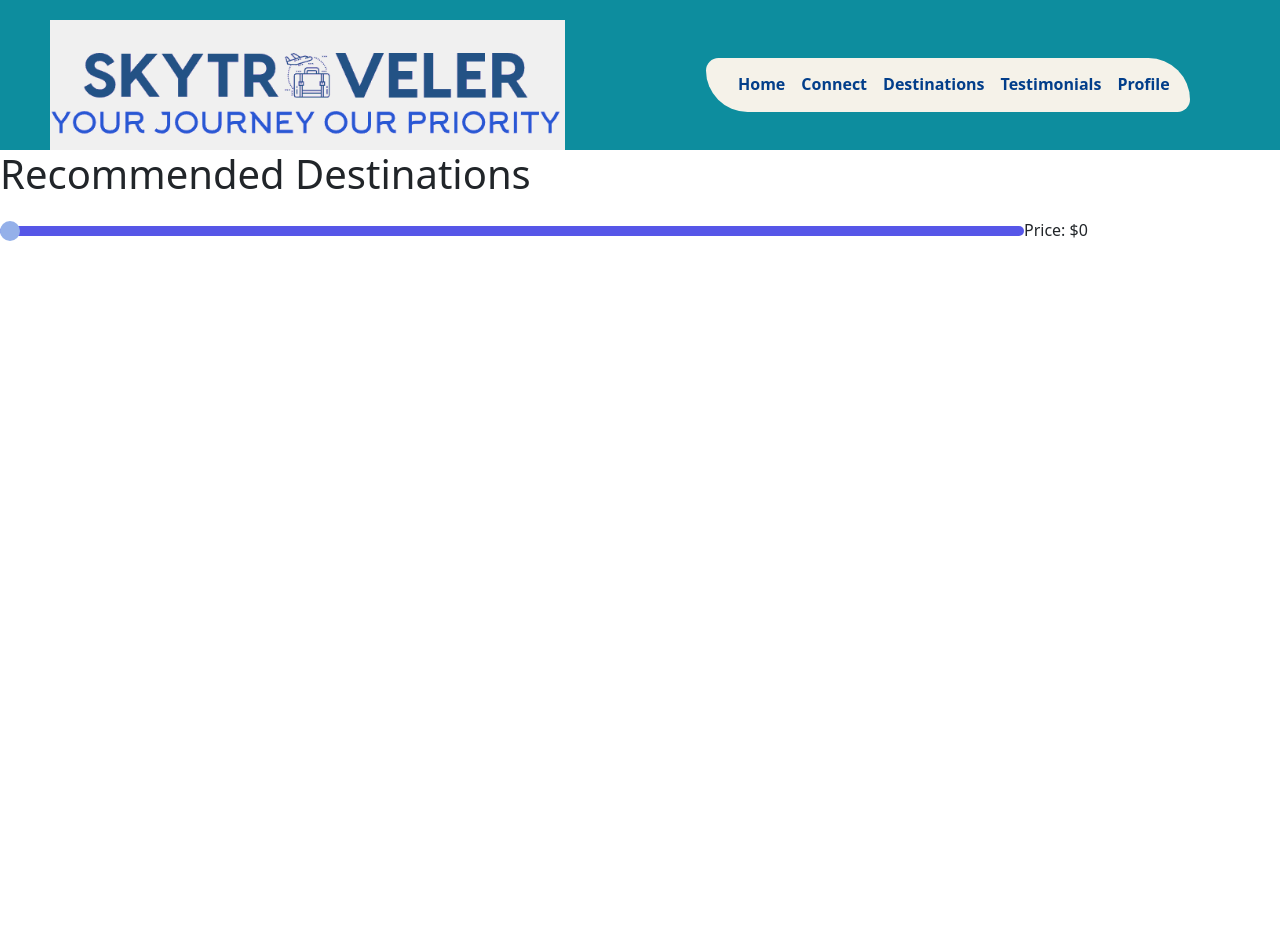
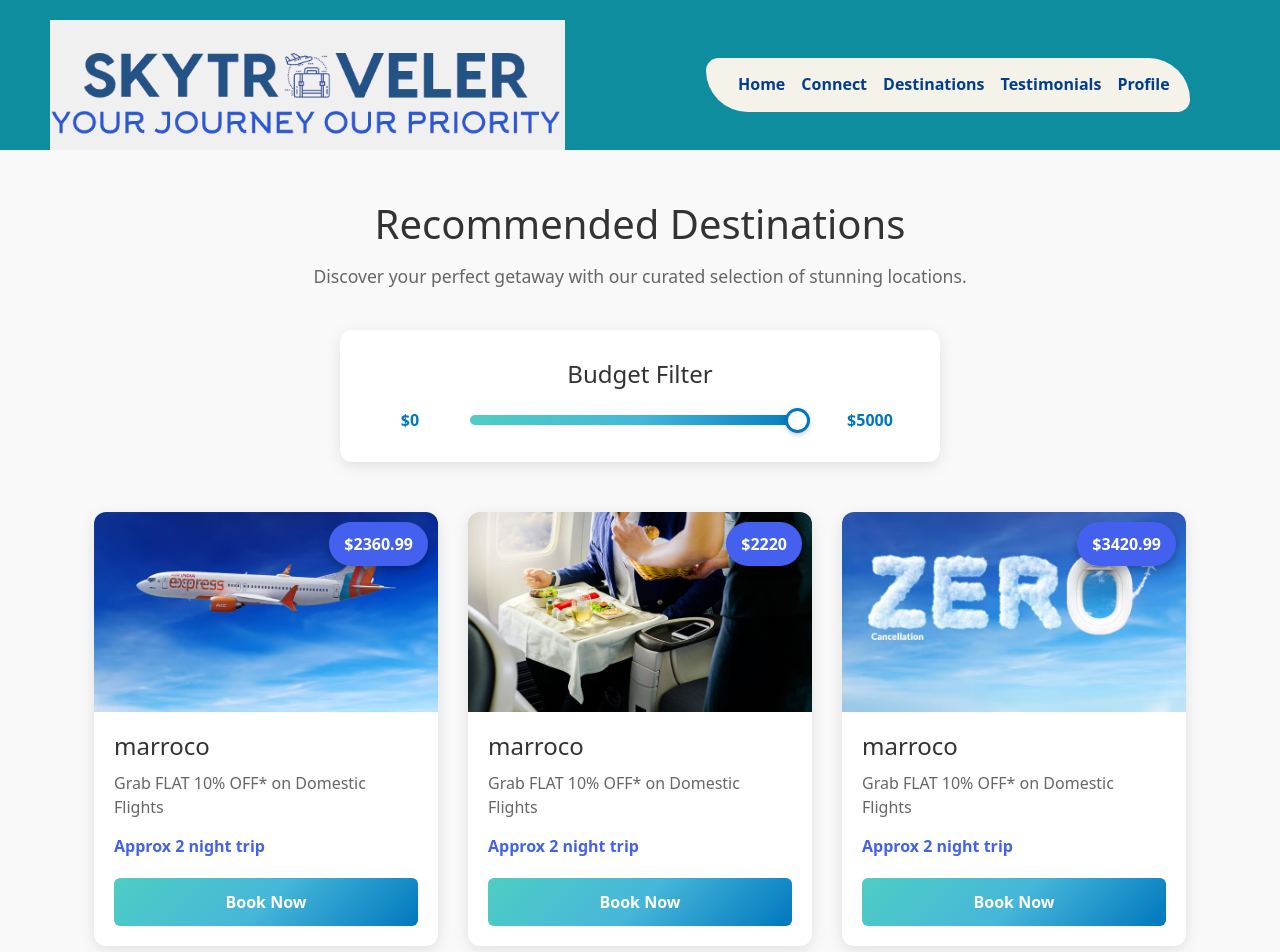
Before and after one commit to Meriem-Zouari/PPP, a React (Vite) app: page /Destinations in a window 1280 px wide. Shown: the top 952 px of the page. Before the commit the page ends 800 px from the top, so only its background shows below. Built offline with nearby package versions, Linux system fonts and the light colour scheme.

Commit message:
Changes in Destinations page

```diff
--- a/src/Components/Hero.jsx
+++ b/src/Components/Hero.jsx
@@ -142,7 +142,7 @@ export default function Hero() {
   const navigate = useNavigate();
 
   const handleExplore = () => {
-    navigate('/booking', {
+    navigate('/Booking', {
       state: {
         destination,
         departDate,
--- a/src/Pages/Shop/Product.jsx
+++ b/src/Pages/Shop/Product.jsx
@@ -1,4 +1,4 @@
-import React from 'react'
+/*import React from 'react'
 import info1 from "../../assets/info1.png";
 import info2 from "../../assets/info2.png";
 import info3 from "../../assets/info3.png";
@@ -6,44 +6,6 @@ import styled from "styled-components";
 
 const Product = (props) => {
   const { id, title, subTitle, cost, image ,duration} = props.data;
-/*
-  return (
-    <div className='product'>
-      <div className='box'>
-        <div className='card'>
-          <div className='image'>
-            <img src={productImage} alt='' />
-          </div>
-          <div className='desc'>
-            <h1>{title}</h1>
-            <p>{productName}</p>
-            <span>${price}</span>
-          </div>
-          <div className='star'>
-            <AiFillStar className='icon' />
-            <AiFillStar className='icon' />
-            <AiFillStar className='icon' />
-            <AiFillStar className='icon' />
-          </div>
-          <button className='addToCartBttn'>Book Now</button>
-
-        </div>
-      </div>
-    </div>
-  );
-};
-
-export default Product;
-*/
-
-
-
-
-
-
-
-
-
 
   return (
     <Section id="recommend">
@@ -130,7 +92,7 @@ const Section = styled.section`
             border-radius: 1rem;
             background-color: #4d2ddb84;
             width: 2rem;
-            /* padding: 1rem; */
+
             padding: 0.3rem 0.4rem;
           }
         }
@@ -161,4 +123,130 @@ const Section = styled.section`
       padding: 0;
     }
   }
+`;*/
+import React from 'react';
+import { useNavigate } from 'react-router-dom';
+import styled from "styled-components";
+
+const Product = (props) => {
+  const { id , title, subTitle, cost, image, duration } = props.data;
+  const navigate = useNavigate();
+
+  const handleBookNow = () => {
+    navigate('/Booking', {
+      state: {
+        destinationId: id,
+        title,
+        subTitle,
+        cost,
+        duration
+      }
+    });
+  };
+  return (
+    <StyledProduct>
+      <div className="image-container">
+        <img src={image} alt={title} />
+        <div className="price">${cost}</div>
+      </div>
+      <div className="info">
+        <h3>{title}</h3>
+        <p>{subTitle}</p>
+        <div className="details">
+
+          <span>{duration}</span>
+        </div>
+        <button onClick={handleBookNow}>Book Now</button>
+      </div>
+    </StyledProduct>
+  );
+};
+
+export default Product;
+
+const StyledProduct = styled.div`
+  background-color: white;
+  border-radius: 12px;
+  box-shadow: 0 4px 15px rgba(0, 0, 0, 0.1);
+  overflow: hidden;
+  transition: all 0.3s ease-in-out;
+
+  &:hover {
+    transform: translateY(-10px);
+    box-shadow: 0 10px 25px rgba(0, 0, 0, 0.2);
+  }
+
+  .image-container {
+    position: relative;
+    img {
+      width: 100%;
+      height: 200px;
+      object-fit: cover;
+    }
+    .price {
+      position: absolute;
+      top: 10px;
+      right: 10px;
+      background-color: #4361ee;
+      color: white;
+      padding: 10px 15px;
+      border-radius: 25px;
+      font-weight: bold;
+      box-shadow: 0 4px 10px rgba(0, 0, 0, 0.3);
+    }
+  }
+
+  .info {
+    padding: 20px;
+    h3 {
+      font-size: 1.5rem;
+      color: #333;
+      margin-bottom: 10px;
+    }
+    p {
+      color: #666;
+      margin-bottom: 15px;
+    }
+    .details {
+      display: flex;
+      justify-content: space-between;
+      align-items: center;
+      margin-bottom: 20px;
+      .services {
+        display: flex;
+        gap: 10px;
+        img {
+          width: 30px;
+          padding: 5px;
+          background-color: #f0f0f0;
+          border-radius: 50%;
+          transition: all 0.3s ease;
+          &:hover {
+            background-color: #4361ee;
+            transform: scale(1.1);
+          }
+        }
+      }
+      span {
+        font-weight: bold;
+        color: #4361ee;
+      }
+    }
+    button {
+      width: 100%;
+      padding: 12px;
+      background: linear-gradient(135deg, #4ecdc4 0%, #45b7d9 50%, #0077be 100%);
+      color: white;
+      border: none;
+      border-radius: 6px;
+      font-size: 1rem;
+      font-weight: bold;
+      cursor: pointer;
+      transition: 0.3s ease;
+      &:hover {
+        background: linear-gradient(135deg, #40b5ac 0%, #3d9fbf 50%, #0066a6 100%);
+        box-shadow: 0 4px 10px rgba(0, 0, 0, 0.3);
+      }
+    }
+  }
 `;
--- a/src/Pages/Shop/Shop.css
+++ b/src/Pages/Shop/Shop.css
@@ -162,72 +162,72 @@
     width:90%;
   }
 }
-
+/*********************/
 /* Style the price filter range */
-.shopTitle input[type="range"] {
+/*.shopTitle input[type="range"] {
   -webkit-appearance: none;
   width: 80%;
   height: 10px;
-  background: #0f0fde; /* Background color of the track */
-  outline: none; /* Remove outline */
-  opacity: 0.7; /* Set opacity */
+  background: #0f0fde;
+  outline: none;
+  opacity: 0.7;
   transition: opacity 0.2s;
-  border-radius: 5px; /* Rounded corners */
+  border-radius: 5px;
   margin-top: 20px;
 }
 
-/* Style the thumb (indicator) of the range */
+
 .shopTitle input[type="range"]::-webkit-slider-thumb {
   -webkit-appearance: none;
   appearance: none;
   width: 20px;
   height: 20px;
-  background: #6790e1; /* Thumb color */
-  border-radius: 50%; /* Rounded shape */
-  cursor: pointer; /* Cursor style */
+  background: #6790e1;
+  border-radius: 50%;
+  cursor: pointer;
 }
 
-/* Change thumb color on hover */
+
 .shopTitle input[type="range"]::-webkit-slider-thumb:hover {
   background: #28c8a4;
 }
 
-/* Change track color when thumb is being dragged */
+
 .shopTitle input[type="range"]:active::-webkit-slider-thumb {
   background: #28c8a4;
 }
 
-/* Change track color */
+
 .shopTitle input[type="range"]::-moz-range-track {
-  background: #f0f0f0; /* Background color of the track */
-  border-radius: 5px; /* Rounded corners */
+  background: #f0f0f0;
+  border-radius: 5px;
 }
 
-/* Style for the thumb (indicator) in Firefox */
+
 .shopTitle input[type="range"]::-moz-range-thumb {
   width: 20px;
   height: 20px;
-  background: #28c8a4; /* Thumb color */
-  border-radius: 50%; /* Rounded shape */
-  cursor: pointer; /* Cursor style */
+  background: #28c8a4;
+  border-radius: 50%;
+  cursor: pointer;
 }
 
-/* Style for the thumb (indicator) in IE */
+
 .shopTitle input[type="range"]::-ms-thumb {
   width: 20px;
   height: 20px;
-  background: #28c8a4; /* Thumb color */
-  border-radius: 50%; /* Rounded shape */
-  cursor: pointer; /* Cursor style */
+  background: #28c8a4;
+  border-radius: 50%;
+  cursor: pointer;
 }
 
-/* Change track color */
+
 .shopTitle input[type="range"]::-ms-track {
-  background: #f0f0f0; /* Background color of the track */
-  border-radius: 5px; /* Rounded corners */
+  background: #f0f0f0;
+  border-radius: 5px;
 }
 
-/* Change track color when thumb is being dragged */
+
 .shopTitle input[type="range"]:active::-ms-track {
   background: #28c8a4;
 }
@@ -241,3 +241,83 @@
   grid-gap: 0 px;
   padding: 0px 30px;
 }
+*/
+.shop {
+  padding: 50px 5%;
+  background-color: #f9f9f9;
+}
+
+.shop-header {
+  text-align: center;
+  margin-bottom: 40px;
+  h1 {
+    font-size: 2.5rem;
+    color: #333;
+    margin-bottom: 15px;
+  }
+  p {
+    color: #666;
+    font-size: 1.1rem;
+  }
+}
+
+.price-filter {
+  max-width: 600px;
+  margin: 0 auto 50px;
+  padding: 30px;
+  background-color: white;
+  border-radius: 12px;
+  box-shadow: 0 4px 15px rgba(0, 0, 0, 0.1);
+  h3 {
+    font-size: 1.5rem;
+    color: #333;
+    margin-bottom: 20px;
+    text-align: center;
+  }
+  .filter-control {
+    display: flex;
+    align-items: center;
+    gap: 20px;
+    input[type="range"] {
+      flex-grow: 1;
+      -webkit-appearance: none;
+      height: 10px;
+      background: linear-gradient(90deg, #4ecdc4 0%, #45b7d9 50%, #0077be 100%);
+      outline: none;
+      border-radius: 5px;
+      &::-webkit-slider-thumb {
+        -webkit-appearance: none;
+        width: 25px;
+        height: 25px;
+        background-color: white;
+        border: 3px solid #0077be;
+        border-radius: 50%;
+        cursor: pointer;
+        box-shadow: 0 2px 5px rgba(0, 0, 0, 0.2);
+        transition: all 0.3s ease;
+        &:hover {
+          transform: scale(1.1);
+        }
+      }
+    }
+    span {
+      font-weight: bold;
+      color: #0077be;
+      width: 80px;
+      text-align: center;
+    }
+  }
+}
+
+.destinations {
+  display: grid;
+  grid-template-columns: repeat(auto-fill, minmax(300px, 1fr));
+  gap: 30px;
+  padding: 0 30px;
+}
+
+@media (max-width: 768px) {
+  .shop-header h1 { font-size: 2rem; }
+  .price-filter { padding: 20px; }
+  .destinations { padding: 0; }
+}
--- a/src/Pages/Shop/Shop.jsx
+++ b/src/Pages/Shop/Shop.jsx
@@ -1,3 +1,5 @@
+
+
 
 import React, { useState } from 'react';
 import { PRODUCTS } from '../../products';
@@ -5,31 +7,33 @@ import Product from './Product';
 import './Shop.css';
 
 const Shop = () => {
-  const [priceFilter, setPriceFilter] = useState(0); // State for price filter
+  const [priceFilter, setPriceFilter] = useState(5000);
 
-  // Function to handle price filter change
   const handlePriceFilterChange = (event) => {
-    setPriceFilter(parseFloat(event.target.value)); // Convert the value to a float
+    setPriceFilter(parseFloat(event.target.value));
   };
 
-  // Filter products based on the price filter
   const filteredProducts = PRODUCTS.filter((product) => product.cost <= priceFilter);
 
   return (
     <div className="shop">
-      <div className="shopTitle">
+      <div className="shop-header">
         <h1>Recommended Destinations</h1>
+        <p>Discover your perfect getaway with our curated selection of stunning locations.</p>
       </div>
-      <div className="shopTitle">
+      <div className="price-filter">
+        <h3>Budget Filter</h3>
+        <div className="filter-control">
+          <span>$0</span>
           <input
             type="range"
             min="0"
-          max="5000" // Assuming the maximum price is 5000, you can adjust this value accordingly
+            max="5000"
             value={priceFilter}
             onChange={handlePriceFilterChange}
-
           />
-        <span>Price: ${priceFilter}</span>
+          <span>${priceFilter}</span>
+        </div>
       </div>
       <div className="destinations">
         {filteredProducts.map((product) => (
```
Lines whose indentation alone changed are shown as unchanged.
